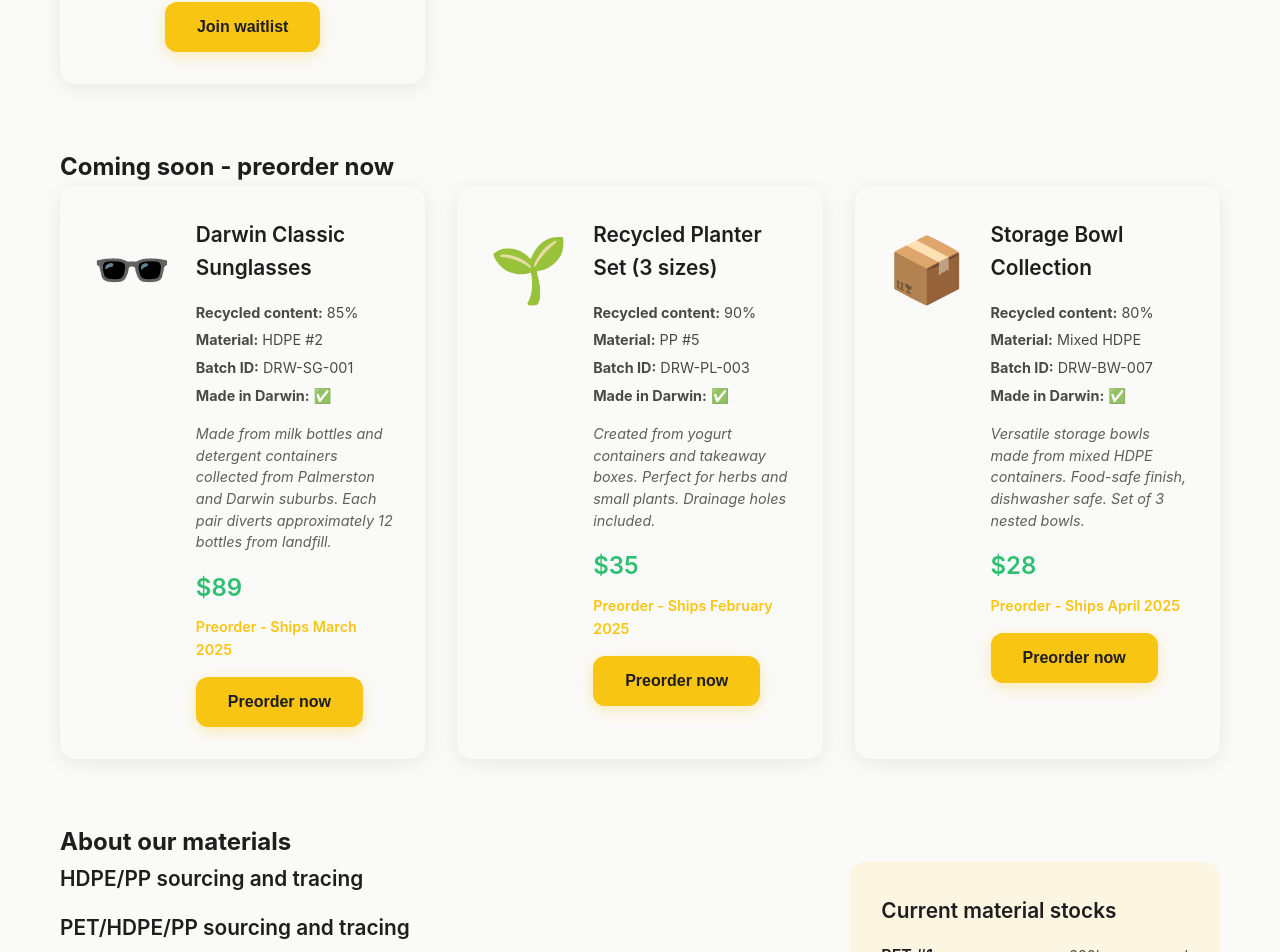
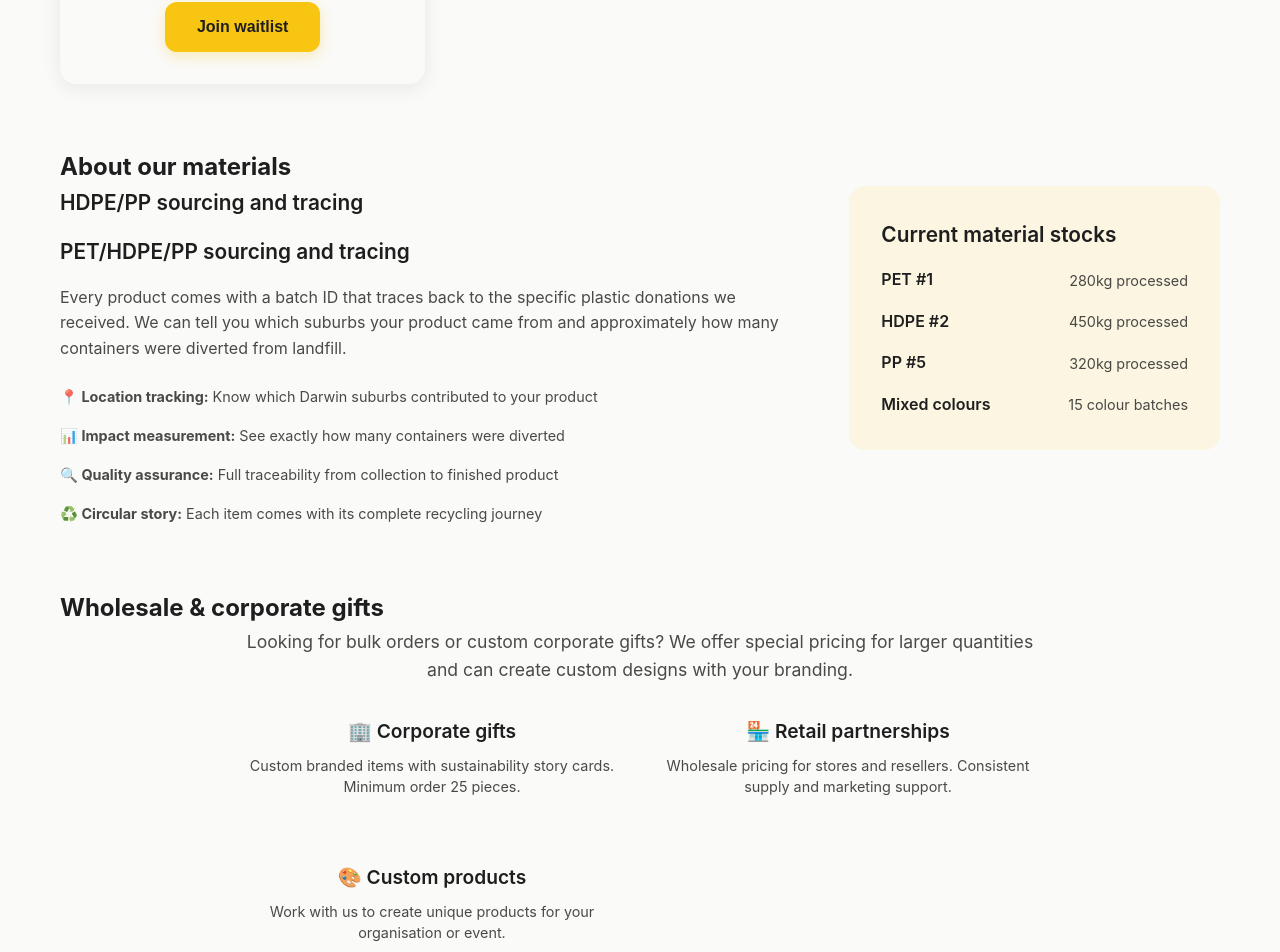
Before and after one commit to aldrinmagno/preciousplasticau, a Vue app: page /shop in a window 1280 px wide. Shown: the part 1114-2066 px from the top of the page. Built offline with nearby package versions, Linux system fonts and the light colour scheme; the HTML template or start-up script is replaced by a standard one.

Commit message:
Remove preorder section from Shop page

```diff
--- a/src/views/Shop.vue
+++ b/src/views/Shop.vue
@@ -52,69 +52,6 @@
               <span class="price">From $12/sheet</span>
             </div>
             <button class="btn-primary" @click="joinWaitlist('sheets')">Join waitlist</button>
-          </div>
-        </div>
-      </section>
-
-      <!-- Featured Products -->
-      <section class="products-section">
-        <h2>Coming soon - preorder now</h2>
-        <div class="products-grid">
-          <div class="product-card">
-            <div class="product-image">🕶️</div>
-            <div class="product-content">
-              <h3>Darwin Classic Sunglasses</h3>
-              <div class="product-details">
-                <p><strong>Recycled content:</strong> 85%</p>
-                <p><strong>Material:</strong> HDPE #2</p>
-                <p><strong>Batch ID:</strong> DRW-SG-001</p>
-                <p><strong>Made in Darwin:</strong> ✅</p>
-              </div>
-              <div class="product-story">
-                <p>Made from milk bottles and detergent containers collected from Palmerston and Darwin suburbs. Each pair diverts approximately 12 bottles from landfill.</p>
-              </div>
-              <div class="product-price">$89</div>
-              <div class="product-status">Preorder - Ships March 2025</div>
-              <button class="btn-primary">Preorder now</button>
-            </div>
-          </div>
-
-          <div class="product-card">
-            <div class="product-image">🌱</div>
-            <div class="product-content">
-              <h3>Recycled Planter Set (3 sizes)</h3>
-              <div class="product-details">
-                <p><strong>Recycled content:</strong> 90%</p>
-                <p><strong>Material:</strong> PP #5</p>
-                <p><strong>Batch ID:</strong> DRW-PL-003</p>
-                <p><strong>Made in Darwin:</strong> ✅</p>
-              </div>
-              <div class="product-story">
-                <p>Created from yogurt containers and takeaway boxes. Perfect for herbs and small plants. Drainage holes included.</p>
-              </div>
-              <div class="product-price">$35</div>
-              <div class="product-status">Preorder - Ships February 2025</div>
-              <button class="btn-primary">Preorder now</button>
-            </div>
-          </div>
-
-          <div class="product-card">
-            <div class="product-image">📦</div>
-            <div class="product-content">
-              <h3>Storage Bowl Collection</h3>
-              <div class="product-details">
-                <p><strong>Recycled content:</strong> 80%</p>
-                <p><strong>Material:</strong> Mixed HDPE</p>
-                <p><strong>Batch ID:</strong> DRW-BW-007</p>
-                <p><strong>Made in Darwin:</strong> ✅</p>
-              </div>
-              <div class="product-story">
-                <p>Versatile storage bowls made from mixed HDPE containers. Food-safe finish, dishwasher safe. Set of 3 nested bowls.</p>
-              </div>
-              <div class="product-price">$28</div>
-              <div class="product-status">Preorder - Ships April 2025</div>
-              <button class="btn-primary">Preorder now</button>
-            </div>
           </div>
         </div>
       </section>
```
